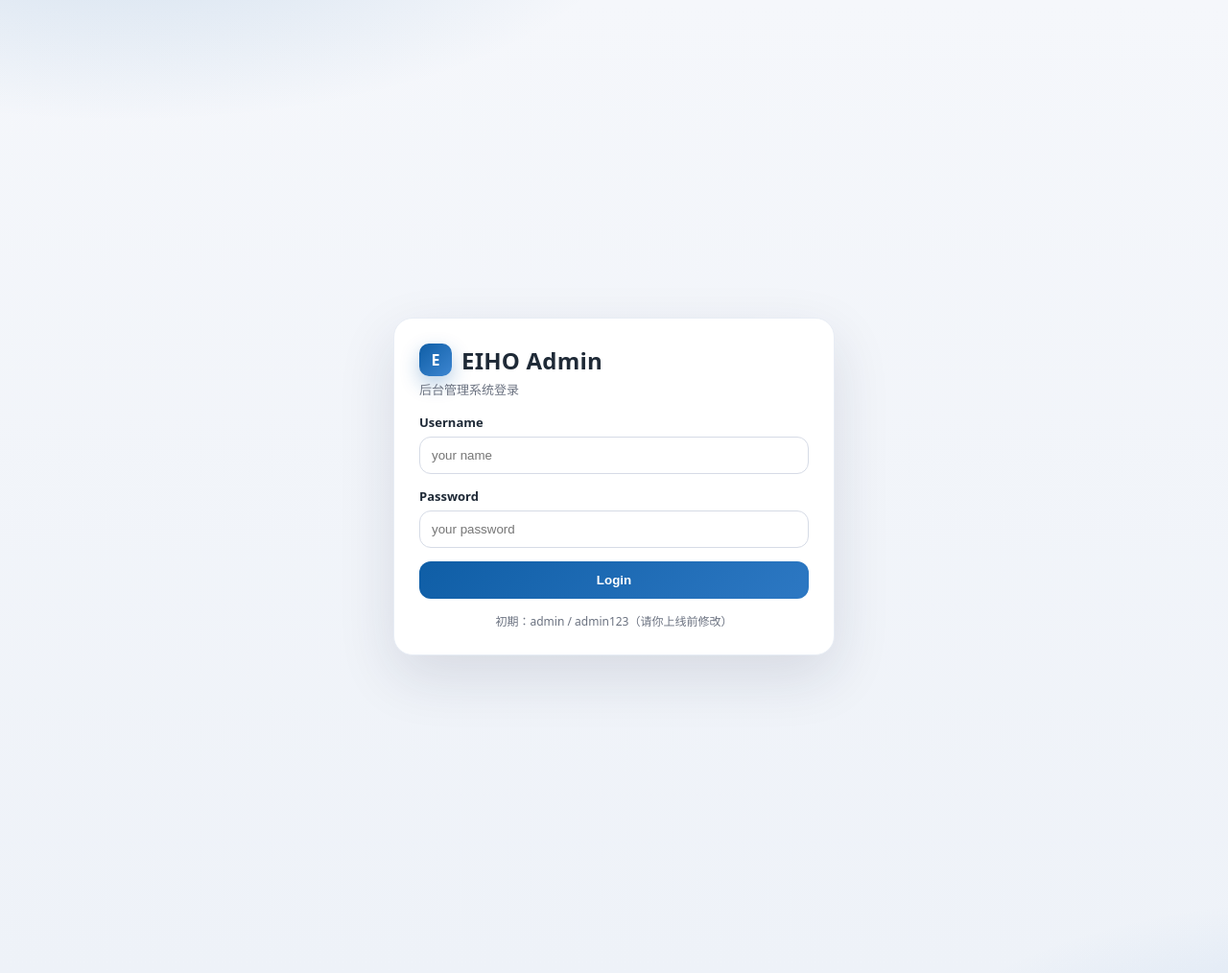
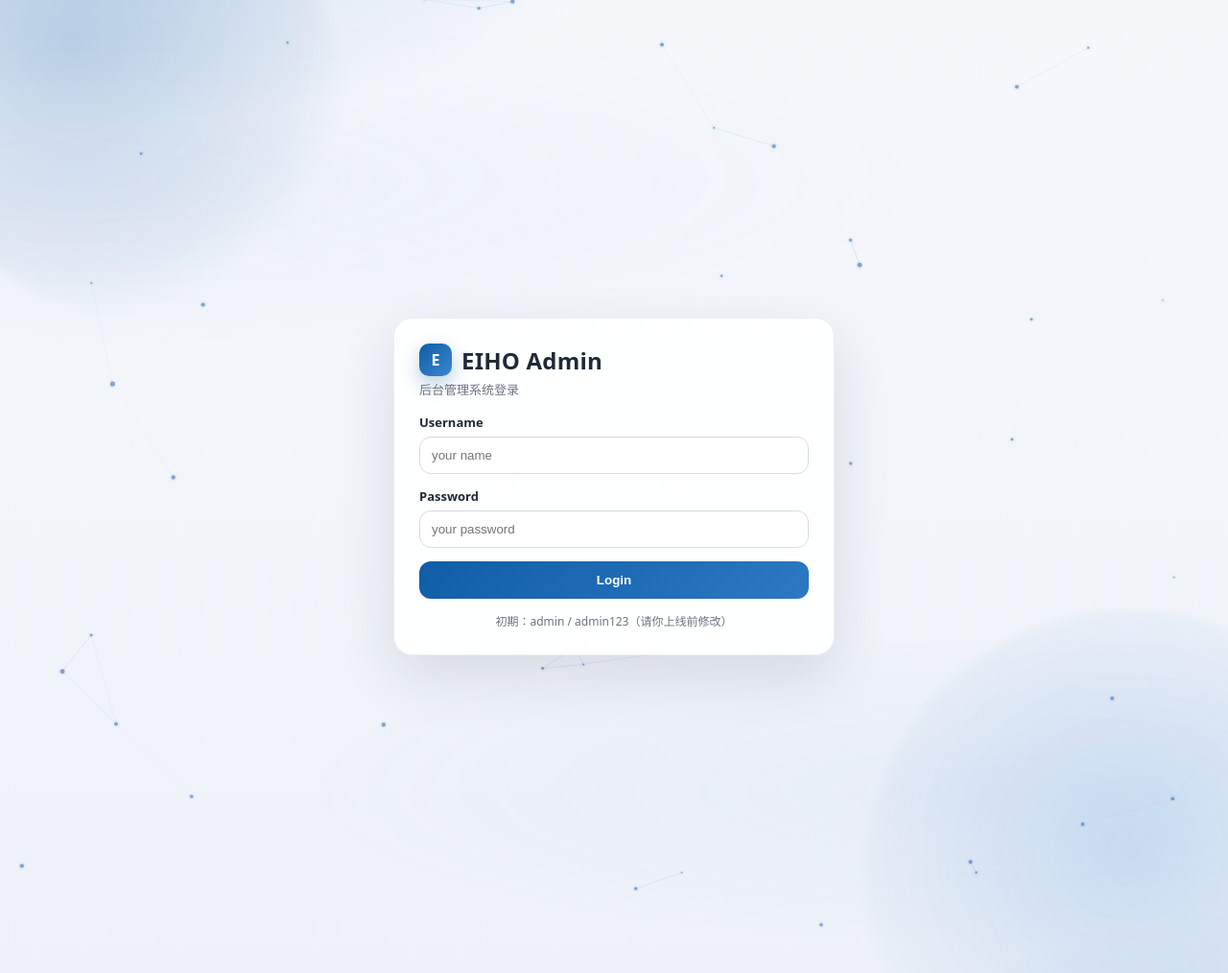
Before and after one commit to morookaatsuhiro/eiho_company_webpage_new, a FastAPI app: page /admin/login in a window 1280 px wide. Shown: the whole page at 96% size. Run offline with FastAPI, Linux system fonts and the light colour scheme.

Commit message:
'第7次提交、'

```diff
--- a/backend/app/templates/login.html
+++ b/backend/app/templates/login.html
@@ -28,11 +28,78 @@
         radial-gradient(900px 380px at 10% -10%, rgba(15,94,166,.16), transparent 60%),
         radial-gradient(760px 300px at 110% 110%, rgba(52,127,206,.14), transparent 60%),
         linear-gradient(180deg,#f5f7fb 0%, #eef2f8 100%);
+      overflow:hidden;
+      position:relative;
+      isolation:isolate;
+    }
+    body::before,
+    body::after{
+      content:"";
+      position:fixed;
+      border-radius:999px;
+      pointer-events:none;
+      z-index:0;
+      filter:blur(4px);
+      opacity:.55;
+      will-change:transform;
+    }
+    body::before{
+      width:420px;
+      height:420px;
+      top:-120px;
+      left:-100px;
+      background:radial-gradient(circle at 35% 35%, rgba(15,94,166,.38), rgba(15,94,166,.1) 58%, transparent 72%);
+      animation:bg-float-a 16s ease-in-out infinite;
+    }
+    body::after{
+      width:520px;
+      height:520px;
+      right:-180px;
+      bottom:-180px;
+      background:radial-gradient(circle at 50% 45%, rgba(61,134,209,.35), rgba(61,134,209,.08) 62%, transparent 76%);
+      animation:bg-float-b 19s ease-in-out infinite;
+    }
+    .bg-wave{
+      position:fixed;
+      inset:-18%;
+      pointer-events:none;
+      z-index:0;
+      opacity:.24;
+      background:
+        radial-gradient(1300px 260px at 20% 26%, rgba(132,173,223,.28), transparent 70%),
+        radial-gradient(1100px 240px at 75% 72%, rgba(109,166,230,.25), transparent 70%);
+      animation:bg-wave 22s linear infinite;
+    }
+    .network-canvas{
+      position:fixed;
+      inset:0;
+      width:100%;
+      height:100%;
+      z-index:0;
+      pointer-events:none;
+      opacity:.95;
+    }
+    @keyframes bg-float-a{
+      0%,100%{transform:translate(0,0) scale(1);}
+      50%{transform:translate(34px,22px) scale(1.06);}
+    }
+    @keyframes bg-float-b{
+      0%,100%{transform:translate(0,0) scale(1);}
+      50%{transform:translate(-28px,-26px) scale(1.08);}
+    }
+    @keyframes bg-wave{
+      0%{transform:translateX(0) translateY(0);}
+      50%{transform:translateX(-2.5%) translateY(1.5%);}
+      100%{transform:translateX(0) translateY(0);}
     }
     .card{
+      position:relative;
+      z-index:1;
       width:100%;
       max-width:460px;
-      background:#fff;
+      background:rgba(255,255,255,.92);
+      -webkit-backdrop-filter:blur(6px);
+      backdrop-filter:blur(6px);
       border:1px solid var(--card-border);
       border-radius:20px;
       padding:26px;
@@ -117,9 +184,16 @@
       font-size:12px;
       text-align:center;
     }
+    @media (prefers-reduced-motion: reduce){
+      body::before,
+      body::after,
+      .bg-wave{animation:none;}
+    }
   </style>
 </head>
 <body>
+  <canvas id="networkCanvas" class="network-canvas" aria-hidden="true"></canvas>
+  <div class="bg-wave" aria-hidden="true"></div>
   <div class="card">
     <h2 class="brand"><span class="brand-badge">E</span>EIHO Admin</h2>
     <p class="sub">后台管理系统登录</p>
@@ -135,5 +209,117 @@
       初期：admin / admin123（请你上线前修改）
     </p>
   </div>
+  <script>
+    (() => {
+      const canvas = document.getElementById("networkCanvas");
+      if (!canvas) return;
+      const ctx = canvas.getContext("2d");
+      if (!ctx) return;
+
+      const prefersReducedMotion = window.matchMedia("(prefers-reduced-motion: reduce)").matches;
+      const dpr = Math.min(window.devicePixelRatio || 1, 2);
+      const state = {
+        w: 0,
+        h: 0,
+        nodes: [],
+        maxDist: 140,
+        mouse: { x: -9999, y: -9999, active: false },
+      };
+
+      const resize = () => {
+        state.w = window.innerWidth;
+        state.h = window.innerHeight;
+        canvas.width = Math.floor(state.w * dpr);
+        canvas.height = Math.floor(state.h * dpr);
+        ctx.setTransform(dpr, 0, 0, dpr, 0, 0);
+        const density = Math.max(26, Math.floor((state.w * state.h) / 26000));
+        state.nodes = Array.from({ length: density }, () => ({
+          x: Math.random() * state.w,
+          y: Math.random() * state.h,
+          vx: (Math.random() - 0.5) * 0.55,
+          vy: (Math.random() - 0.5) * 0.55,
+          r: Math.random() * 1.8 + 0.8,
+        }));
+      };
+
+      const onMove = (e) => {
+        state.mouse.x = e.clientX;
+        state.mouse.y = e.clientY;
+        state.mouse.active = true;
+      };
+      const onLeave = () => {
+        state.mouse.active = false;
+      };
+
+      const draw = () => {
+        ctx.clearRect(0, 0, state.w, state.h);
+        const nodes = state.nodes;
+        const maxDist = state.maxDist;
+
+        for (let i = 0; i < nodes.length; i++) {
+          const n = nodes[i];
+          if (!prefersReducedMotion) {
+            n.x += n.vx;
+            n.y += n.vy;
+          }
+
+          if (n.x < -20) n.x = state.w + 20;
+          if (n.x > state.w + 20) n.x = -20;
+          if (n.y < -20) n.y = state.h + 20;
+          if (n.y > state.h + 20) n.y = -20;
+
+          if (state.mouse.active) {
+            const dxm = state.mouse.x - n.x;
+            const dym = state.mouse.y - n.y;
+            const dm = Math.hypot(dxm, dym);
+            if (dm < 120 && dm > 0.001) {
+              const pull = (120 - dm) / 120;
+              n.x -= (dxm / dm) * pull * 0.6;
+              n.y -= (dym / dm) * pull * 0.6;
+            }
+          }
+
+          for (let j = i + 1; j < nodes.length; j++) {
+            const m = nodes[j];
+            const dx = n.x - m.x;
+            const dy = n.y - m.y;
+            const dist = Math.hypot(dx, dy);
+            if (dist > maxDist) continue;
+            const alpha = 1 - dist / maxDist;
+            ctx.beginPath();
+            ctx.moveTo(n.x, n.y);
+            ctx.lineTo(m.x, m.y);
+            ctx.strokeStyle = `rgba(64, 120, 190, ${0.16 * alpha})`;
+            ctx.lineWidth = 1;
+            ctx.stroke();
+          }
+        }
+
+        for (const n of nodes) {
+          ctx.beginPath();
+          ctx.arc(n.x, n.y, n.r, 0, Math.PI * 2);
+          ctx.fillStyle = "rgba(31, 89, 160, 0.55)";
+          ctx.fill();
+          ctx.beginPath();
+          ctx.arc(n.x, n.y, n.r + 1.8, 0, Math.PI * 2);
+          ctx.fillStyle = "rgba(110, 164, 226, 0.08)";
+          ctx.fill();
+        }
+
+        requestAnimationFrame(draw);
+      };
+
+      resize();
+      window.addEventListener("resize", resize);
+      window.addEventListener("mousemove", onMove);
+      window.addEventListener("touchmove", (e) => {
+        if (!e.touches || e.touches.length === 0) return;
+        const t = e.touches[0];
+        onMove({ clientX: t.clientX, clientY: t.clientY });
+      }, { passive: true });
+      window.addEventListener("mouseleave", onLeave);
+      draw();
+    })();
+  </script>
 </body>
 </html>
```
